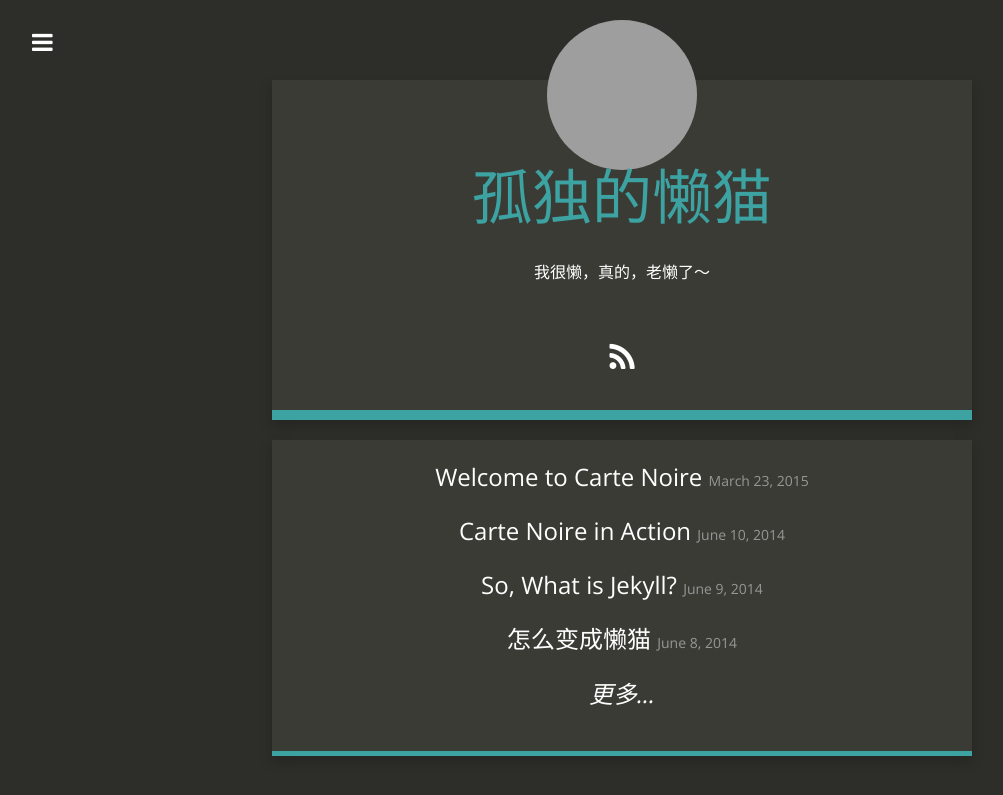
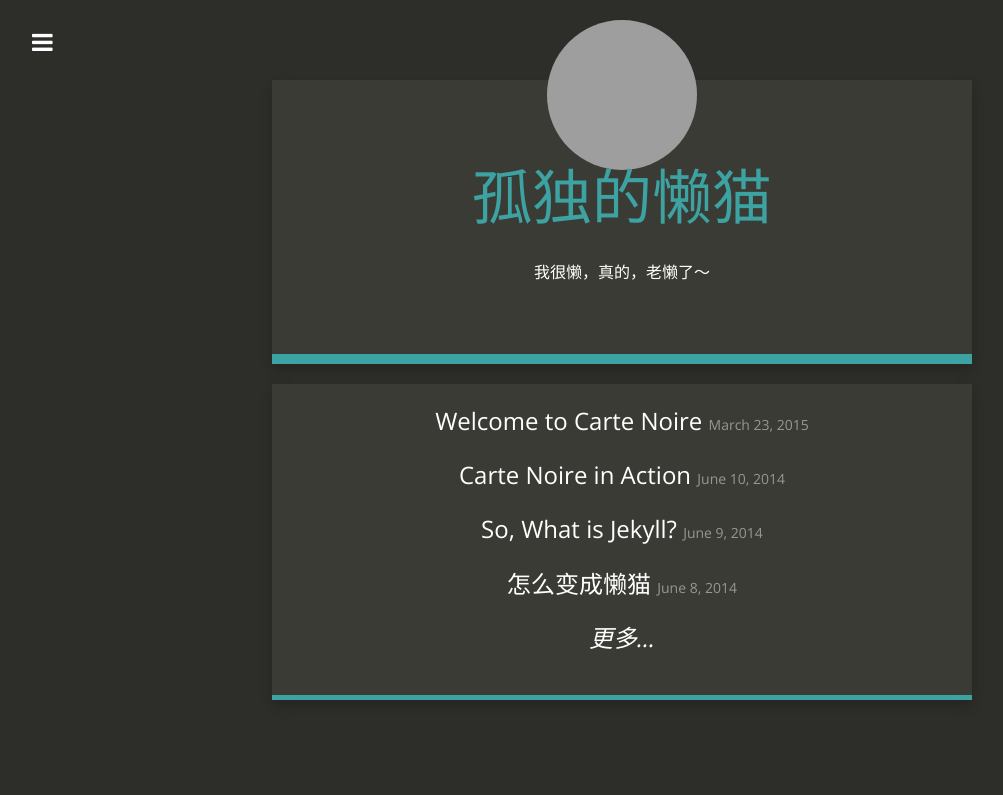
Before and after one commit to sxm5220/sxm5220.github.io, a Jekyll site: the page built from index.html, in a window 1280 px wide. Shown: the top 795 px of the page, without its empty margins (18-1021 px from the left). Built offline with Jekyll 4.4.1, drawn with Linux system fonts in a browser that asks for light colours; nearby versions of some CDN libraries; grey boxes are pictures that could not be loaded.

Commit message:
refine: test

```diff
--- a/_includes/social_links.html
+++ b/_includes/social_links.html
@@ -8,5 +8,5 @@
   {% if site.stackoverflow_link %}<a href="{{ site.stackoverflow_link }}" target="_new"><i class="fa fa-stack-overflow"></i></a>{% endif %}
   {% if site.instagram_username %}<a href="https://www.instagram.com/{{ site.instagram_username }}" target="_new"><i class="fa fa-instagram"></i></a>{% endif %}
   {% if site.reddit_username %}<a href="https://www.reddit.com/u/{{ site.reddit_username }}" target="_new"><i class="fa fa-reddit-alien"></i></a>{% endif %}
-  <a href="{{ site.baseurl }}/feed.xml" target="_new"><i class="fa fa-rss"></i></a>
+  <!--<a href="{{ site.baseurl }}/feed.xml" target="_new"><i class="fa fa-rss"></i></a>-->
 </p>
--- a/_layouts/page.html
+++ b/_layouts/page.html
@@ -4,7 +4,7 @@ layout: default
 
 <div class="container-fluid index">
   <div class="row index all-posts">
-    <h4 class="header" itemprop="headline"> {{ page.title }} </h4>
+    <h2 class="header" itemprop="headline"> {{ page.title }} </h2>
     <div class="col-md-12 content-panel articles">
        {{ content }}
     </div>
```
